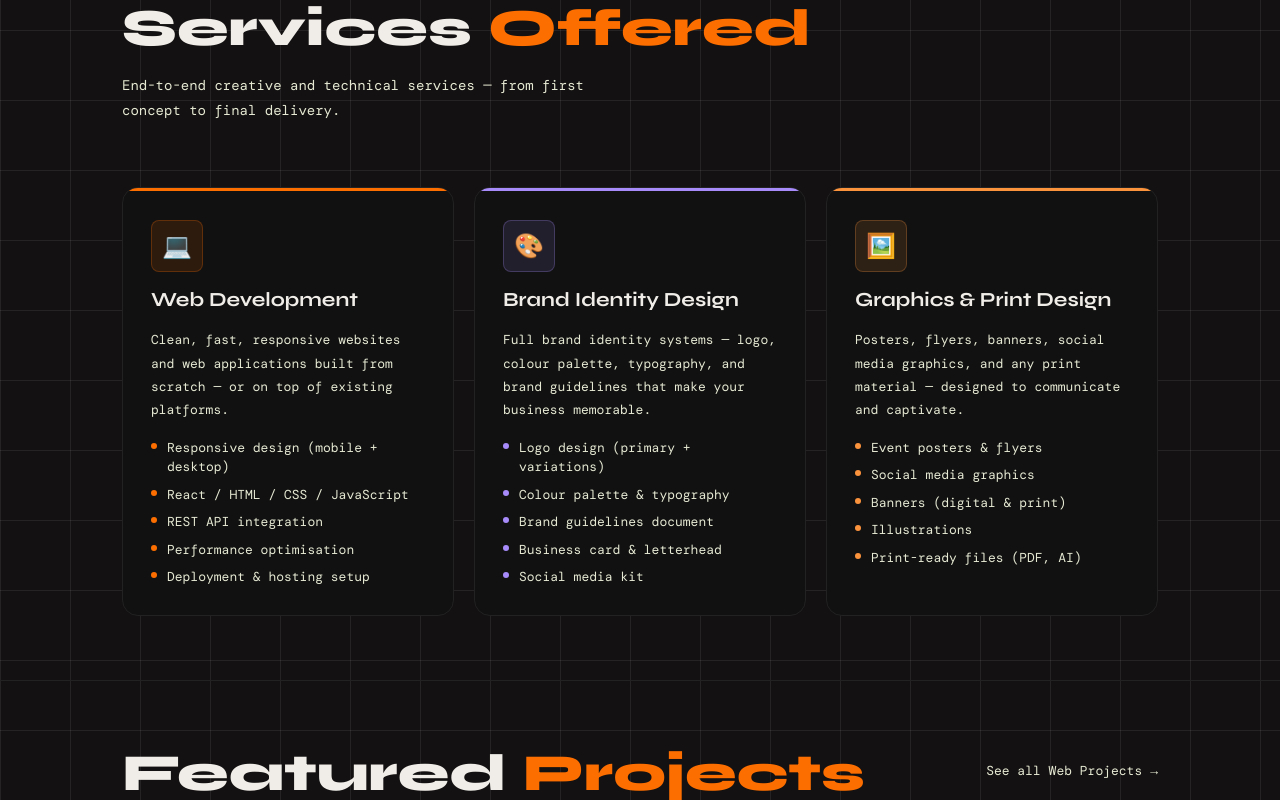
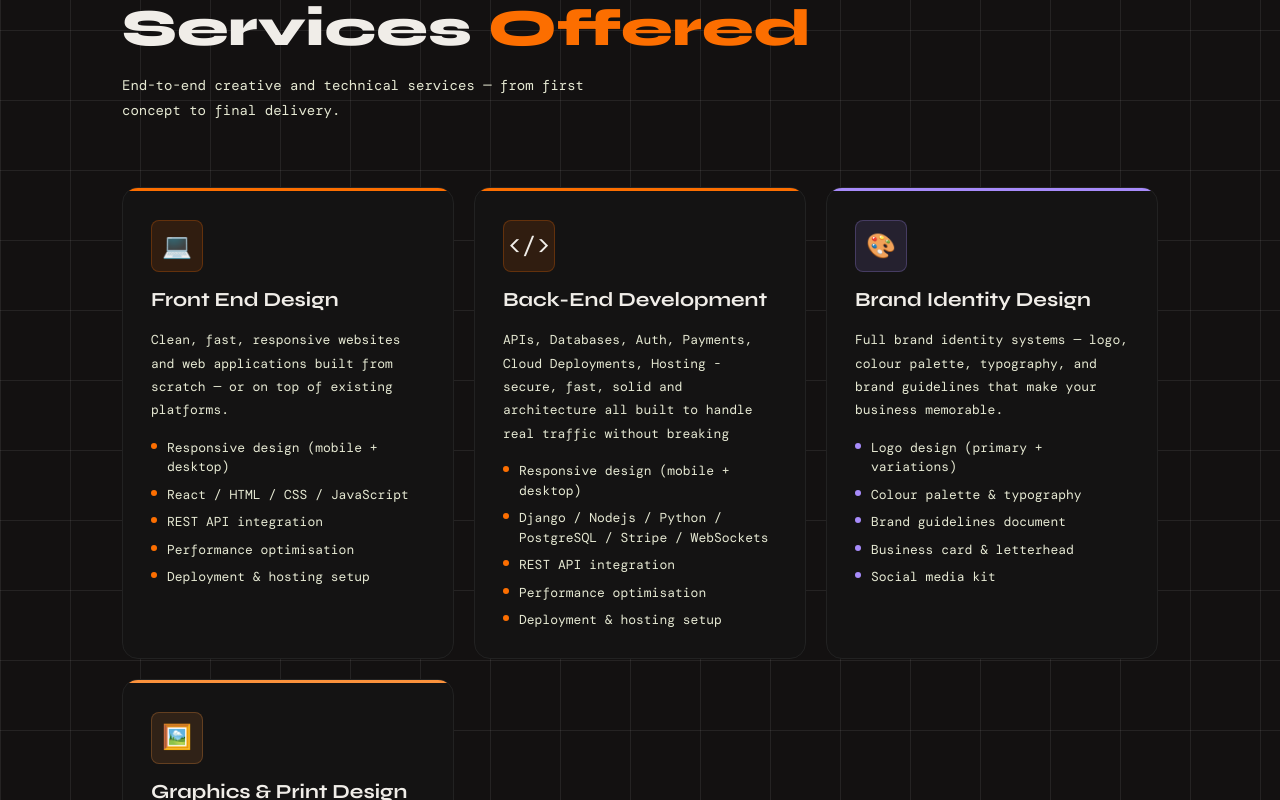
Before and after one commit to MrDean99/dean-mpire-portfolio, a React (Vite) app: page / in a window 1280 px wide. Shown: the part 2000-2800 px from the top of the page. Built offline with nearby package versions, Linux system fonts and the light colour scheme; a web font is replaced by a local one.

Commit message:
card background change

```diff
--- a/src/components/profile/Profileservices.jsx
+++ b/src/components/profile/Profileservices.jsx
@@ -13,7 +13,7 @@ const SERVICES_DATA = [
   {
     id: 'svc-01',
     icon: '💻',
-    title: 'Web Development',
+    title: 'Front End Design',
     description:
       'Clean, fast, responsive websites and web applications built from scratch — or on top of existing platforms.',
     deliverables: [
@@ -28,6 +28,22 @@ const SERVICES_DATA = [
   },
   {
     id: 'svc-02',
+    icon: '</>',
+    title: 'Back-End Development',
+    description:
+      'APIs, Databases, Auth, Payments, Cloud Deployments, Hosting - secure, fast, solid and architecture all built to handle real traffic without breaking',
+    deliverables: [
+      'Responsive design (mobile + desktop)',
+      'Django / Nodejs / Python / PostgreSQL / Stripe / WebSockets',
+      'REST API integration',
+      'Performance optimisation',
+      'Deployment & hosting setup',
+    ],
+    startingPrice: 'From $500',
+    accent: 'var(--color-accent)',  // amber
+  },
+  {
+    id: 'svc-03',
     icon: '🎨',
     title: 'Brand Identity Design',
     description:
--- a/src/err.jsx
+++ b/src/err.jsx
@@ -5,3 +5,4 @@
 // SWITCH TO LIGHT MODE
 // ADD PRELOADER
 // REMOVE EMOJIS
+// animation on view
--- a/src/styles/Global.css
+++ b/src/styles/Global.css
@@ -14,7 +14,7 @@
   /* Colors */
   /* --color-bg:          #221e1e;   main background */
   --color-bg:          #131111;   /* main background */
-  --color-bg-card:     #111111;   /* card / section backgrounds */
+  --color-bg-card:     #141313;   /* card / section backgrounds */
   --color-bg-hover:    #1a1a1a;   /* hover states */
   --color-border:      #222222;   /* subtle borders */
   /* --color-accent:      #f5a623;   amber — the pop color */
```
